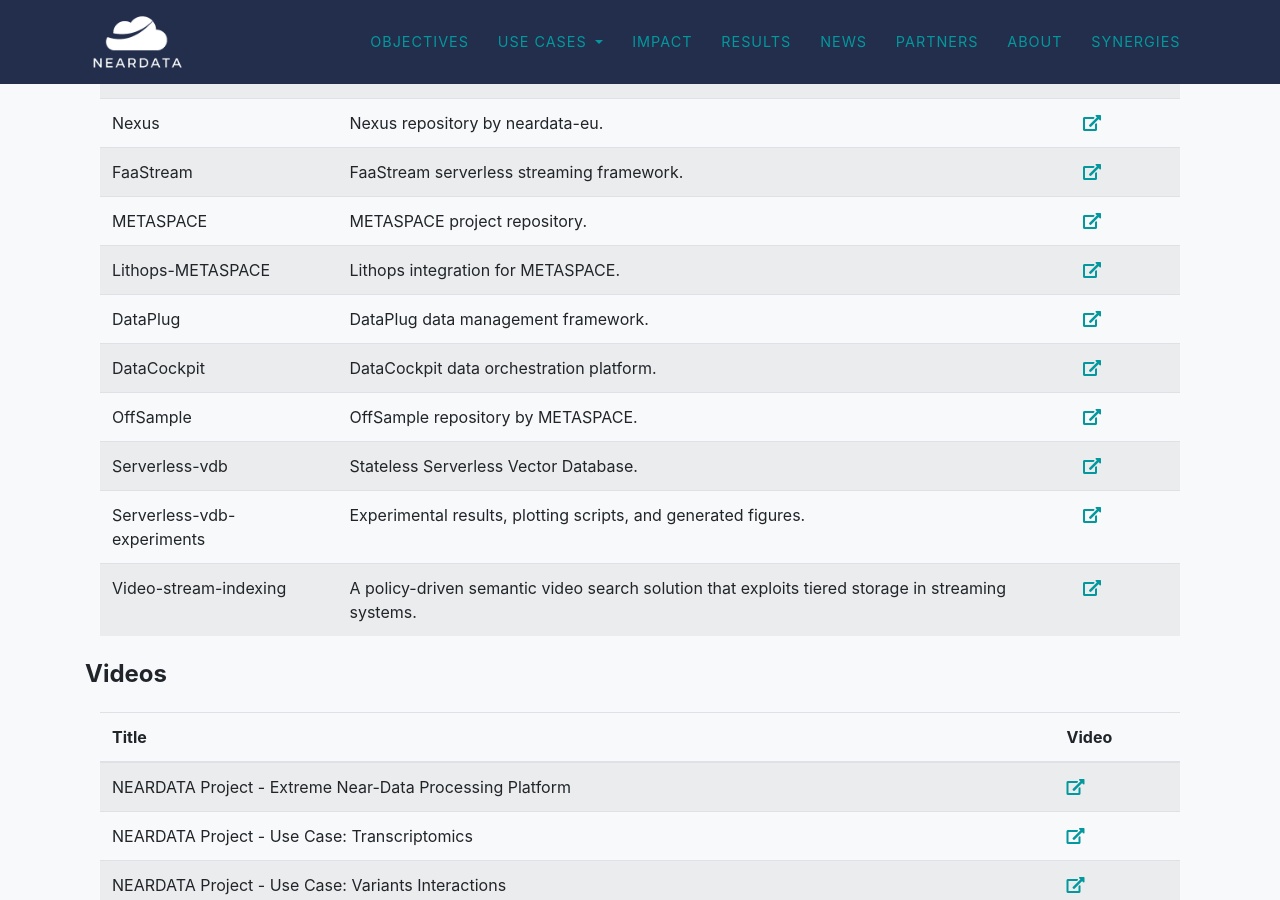
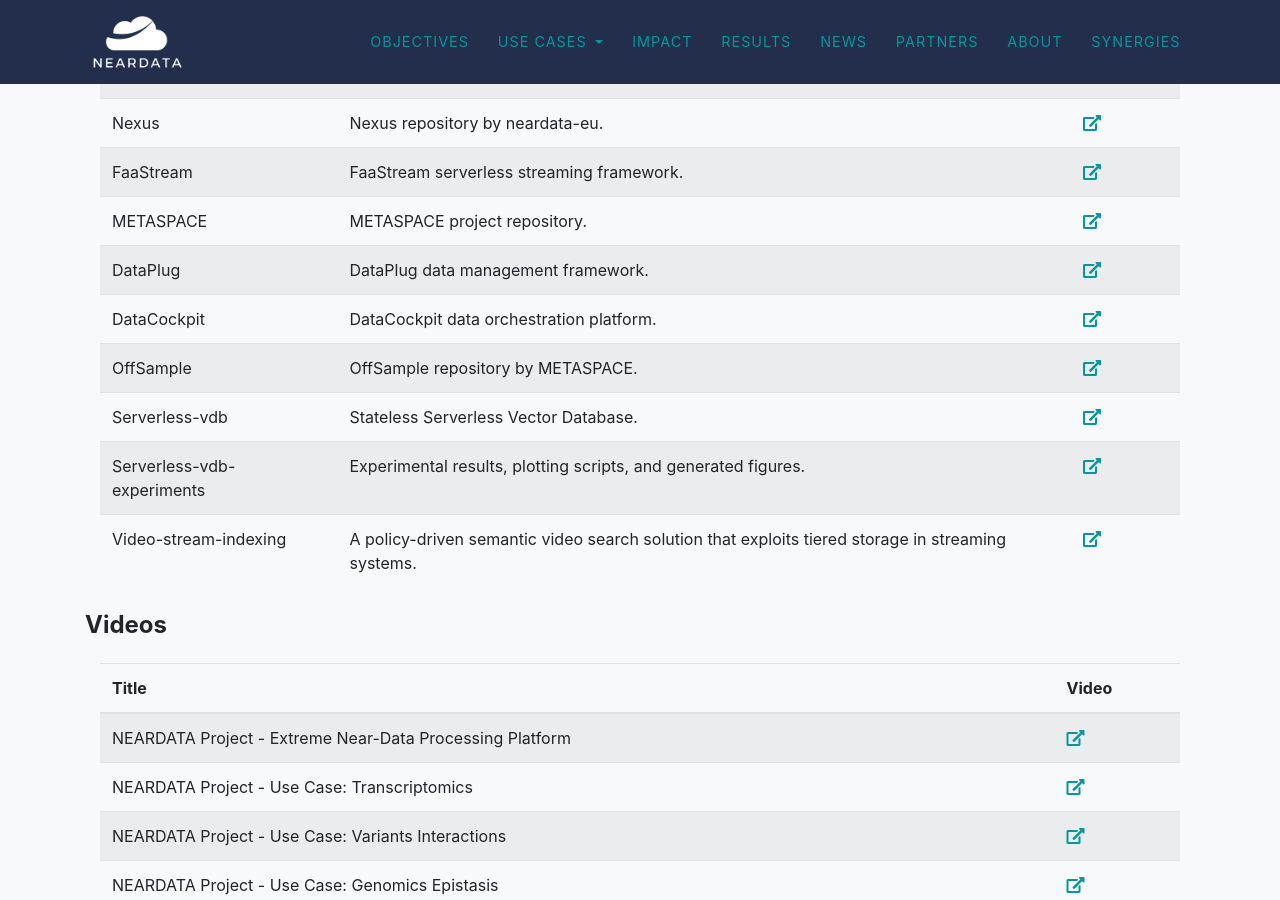
Before and after one commit to neardata-eu/neardata-eu.github.io, a Jekyll site: the page built from final-review.md, in a window 1280 px wide and 900 px high, scrolled down 6260 px. Built offline with Jekyll 4.4.1, drawn with Linux system fonts in a browser that asks for light colours; some web fonts are replaced.

Commit message:
Remove Lithops-METASPACE project entry
Removed Lithops-METASPACE entry from sitetext.

```diff
--- a/_data/sitetext.yml
+++ b/_data/sitetext.yml
@@ -1002,9 +1002,6 @@
     - title: METASPACE
       description: METASPACE project repository.
       link: "https://github.com/metaspace2020"
-    - title: Lithops-METASPACE
-      description: Lithops integration for METASPACE.
-      link: "https://github.com/metaspace2020/Lithops-METASPACE"
     - title: DataPlug
       description: DataPlug data management framework.
       link: "https://github.com/CLOUDLAB-URV/dataplug/"
```
